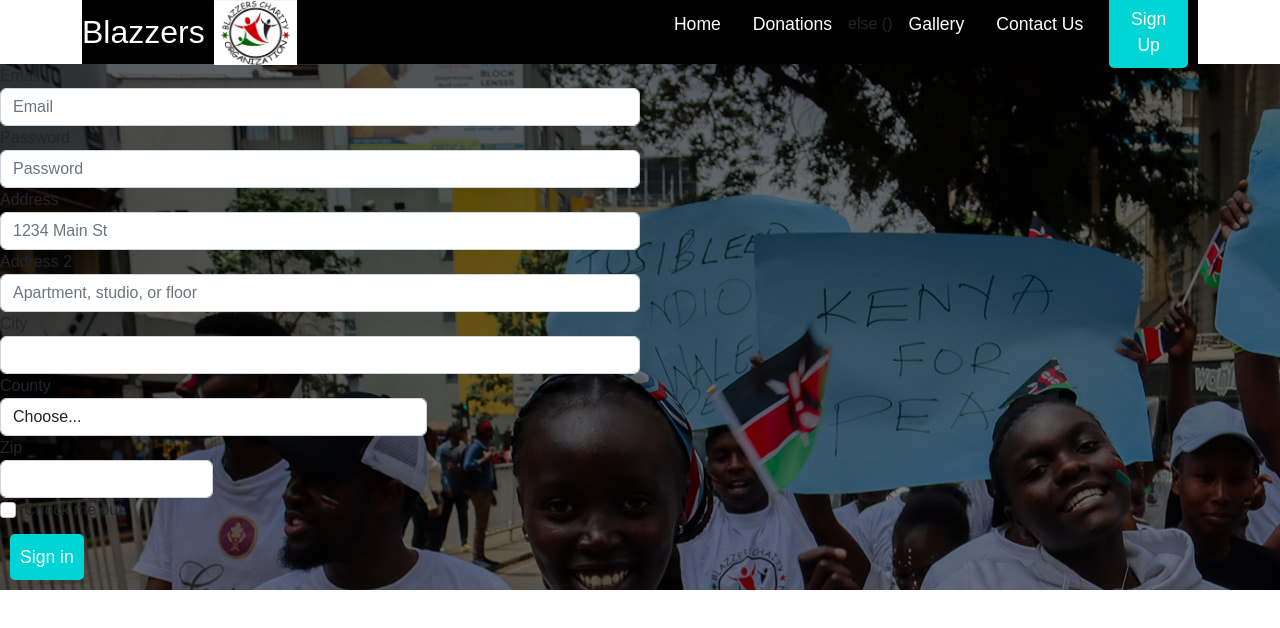
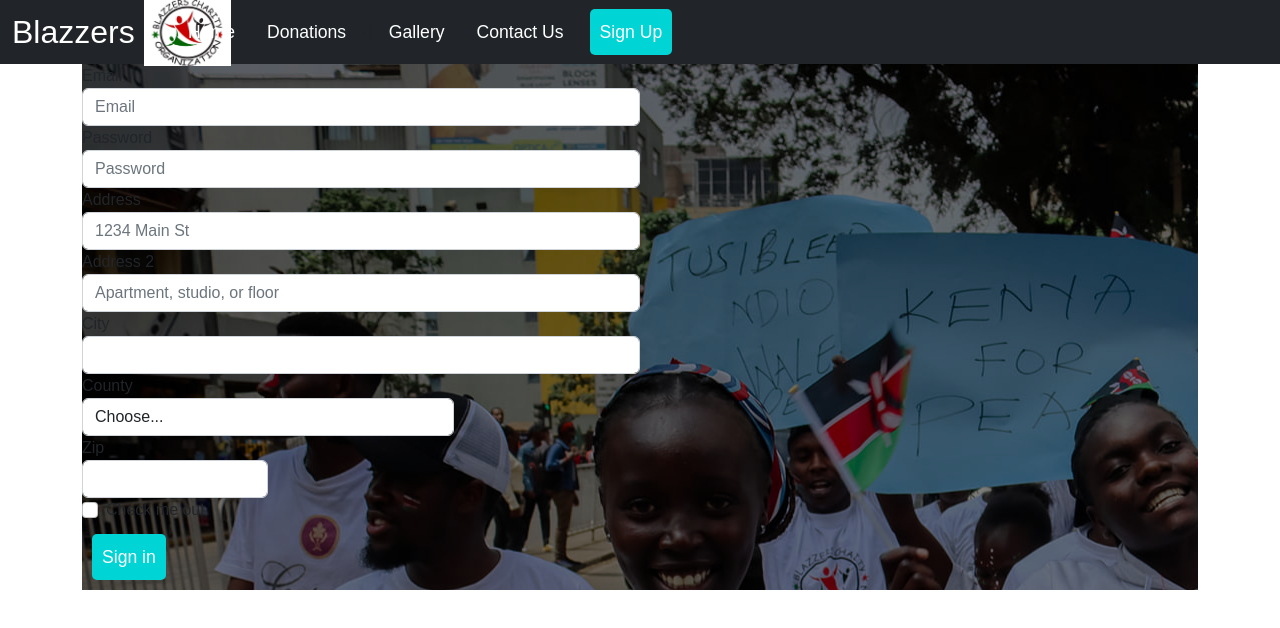
Before and after one commit to musyoki12/blaze, a React (Create React App) app: page /contactus in a window 1280 px wide. Shown: the top 628 px of the page. Built offline with nearby package versions, Linux system fonts and the light colour scheme.

Commit message:
navbar redisgn

```diff
--- a/src/Components/Main.css
+++ b/src/Components/Main.css
@@ -10,7 +10,7 @@
     grid-template-columns: 1fr;
   }
 }
-.navbar1 {
+.navbar{
 
 
     height: 8vh;
@@ -64,7 +64,7 @@
       text-decoration: none;
       color: white;
       font-size: 1.1rem;
-      /* margin-right: 2rem; */
+
       padding: 6px 16px;
       border-radius: 5px;
     }
--- a/src/Components/Navbar.jsx
+++ b/src/Components/Navbar.jsx
@@ -11,23 +11,30 @@ function Navbar() {
   const [dropdown, setDropdown] = useState(false);
 
   return (
-    <div className="container">
-      <nav className="navbar1">
+    <div className="containe">
+      <nav className="navbar navbar-expand-sm bg-dark navbar-dark"role="navigation" >
+      <div className="container-fluid">
+<button class="navbar-toggler" type="button" data-toggle="collapse" data-target="#navbarNav" aria-controls="navbarNav" aria-expanded="false" aria-label="Toggle navigation">
+    <span class="navbar-toggler-icon"></span>
+  </button>
+   {/* <div class="collapse navbar-collapse" id="navbarNav"></div> */}
+      <div className="collapse navbar-collapse" id="navbarNav">
         <Link to="/" className="navbar-logo1">
           Blazzers
           <img src={logo} className="log" alt="logo" />
         </Link>
-        <ul className="nav-items1">
+        <ul className="navbar-nav mr-auto">
+
           {navItems.map((item) => {
             if (item.title === "Gallery") {
               return (
                 <li
                   key={item.id}
-                  className={item.cName}
+                  className="nav-item"
                   onMouseEnter={() => setDropdown(true)}
                   onMouseLeave={() => setDropdown(false)}
                 >
-                  else ()
+                  ()
                   <Link to={item.path}>{item.title}</Link>
                   {dropdown && <Dropdown />}
                 </li>
@@ -43,7 +50,10 @@ function Navbar() {
           })}
         </ul>
         <Button />
+        </div>
+        </div>
       </nav>
+
     </div>
   );
 }
--- a/src/pages/ContactUs.jsx
+++ b/src/pages/ContactUs.jsx
@@ -2,6 +2,7 @@ import React from 'react'
 
 function ContactUs() {
   return (
+    <div className='container'>
     <div className='contactus'>
       <form className='fr'>
   <div className="form-row">
@@ -55,6 +56,7 @@ function ContactUs() {
   <button type="submit" className="btn btn-primary">Sign in</button>
 </form>
     </div>
+    </div>
   )
 }
 
--- a/src/pages/Home.jsx
+++ b/src/pages/Home.jsx
@@ -5,7 +5,7 @@ import { Link } from "react-router-dom";
 
 function Home() {
   return (
-    <div className="container">
+    <div className="containe">
       <div className="home">
         <div className="text">
           <h3 className="headings">YOUR CONTRIBUTION</h3>
```
